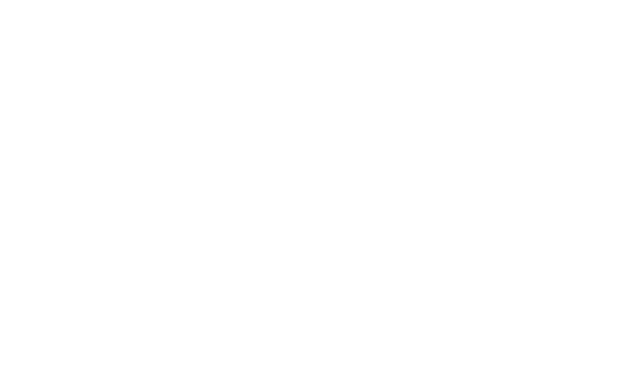
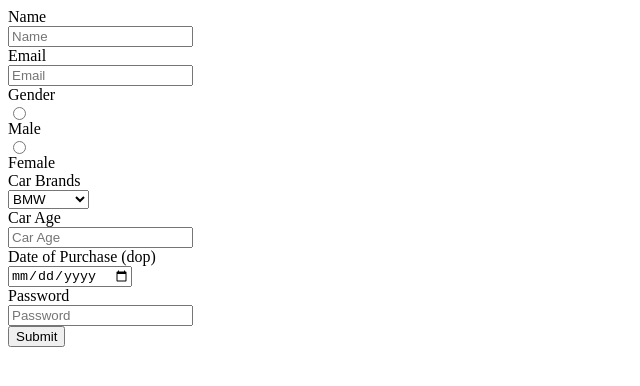
Before and after one commit to acciojob/car-insurance-form-irfan-007, a website: page main.html in a window 1280 px wide. Shown: the whole page, without its empty margins (0-640 px from the left). Drawn offline with Linux system fonts and the light colour scheme.

Commit message:
created a submission

```diff
--- a/main.html
+++ b/main.html
@@ -7,9 +7,28 @@
 </head>
 
 <body>
-	<!-- the entire body must be written by student -->
-    <script type="text/javascript" src="./script.js">
-</script>
+	<form method="post">
+	 <label for="name">Name</label>
+	 <input id="name" type="text" placeholder="Name" required />
+	 <label for="email">Email</label>
+	 <input id="email" type="email" placeholder="Email" required />
+	 <label>Gender</label>
+	 <input id="gender_m" name="gender" type="radio" required />Male
+	 <input id="gender_f" name="gender" type="radio" required />Female
+	 <label for="cars">Car Brands</label>
+	 <select id="cars">
+		 <option>BMW</option>
+		 <option>Audi</option>
+		 <option>Mercedez</option>
+	 </select>
+	 <label for="carage">Car Age</label>
+	 <input id="carage" type="number" placeholder="Car Age" required />
+	 <label for="dop">Date of Purchase (dop)</label>
+	 <input id="dop" type="date" required />
+	 <label for="password">Password</label>
+	 <input id="password" type="password" placeholder="Password" required />
+	 <button type="submit">Submit</button>
+ </form>
 
 </body>
 
--- a/styles.css
+++ b/styles.css
@@ -1,2 +1,5 @@
 
 /* Your CSS Code here. */
+input,label{
+	display:block;
+}
```
